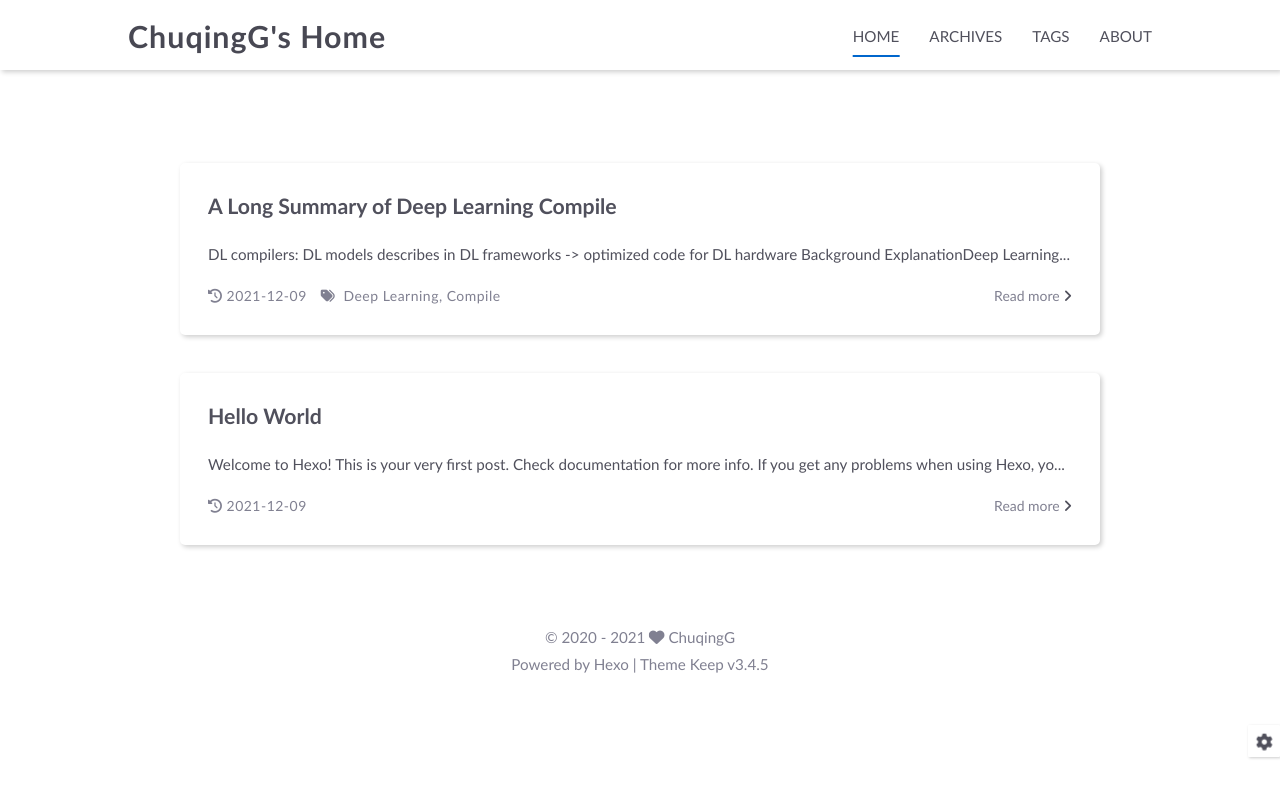
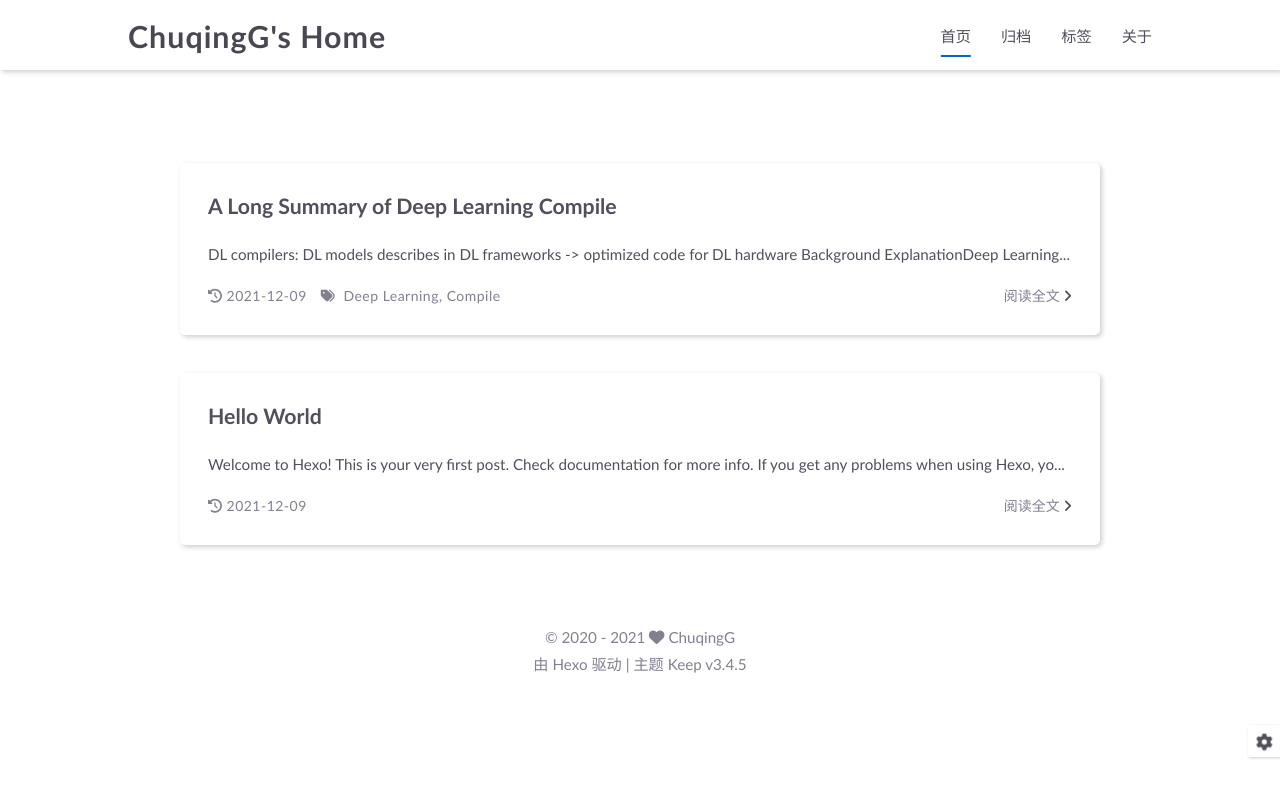
Before and after one commit to chuqingG/chuqingG.github.io, a plain HTML site: page index.html in a window 1280 px wide. Drawn offline with Linux system fonts and the light colour scheme.

Commit message:
Site updated: 2021-12-10 18:40:09

```diff
--- a/index.html
+++ b/index.html
@@ -70,7 +70,7 @@
                             <a class="active"
                                href="/"
                             >
-                                HOME
+                                首页
                             </a>
                         </li>
 
@@ -78,7 +78,7 @@
                             <a class=""
                                href="/archives"
                             >
-                                ARCHIVES
+                                归档
                             </a>
                         </li>
 
@@ -86,7 +86,7 @@
                             <a class=""
                                href="/tags"
                             >
-                                TAGS
+                                标签
                             </a>
                         </li>
 
@@ -94,7 +94,7 @@
                             <a class=""
                                href="/about"
                             >
-                                ABOUT
+                                关于
                             </a>
                         </li>
 
@@ -115,22 +115,22 @@
 
                 <li class="drawer-menu-item flex-center">
                     <a class="active"
-                       href="/">HOME</a>
+                       href="/">首页</a>
                 </li>
 
                 <li class="drawer-menu-item flex-center">
                     <a class=""
-                       href="/archives">ARCHIVES</a>
+                       href="/archives">归档</a>
                 </li>
 
                 <li class="drawer-menu-item flex-center">
                     <a class=""
-                       href="/tags">TAGS</a>
+                       href="/tags">标签</a>
                 </li>
 
                 <li class="drawer-menu-item flex-center">
                     <a class=""
-                       href="/about">ABOUT</a>
+                       href="/about">关于</a>
                 </li>
 
         </ul>
@@ -189,7 +189,7 @@
 
     </div>
 
-    <a href="/2021/12/09/Deep-Learning-Compile-Home/">Read more&nbsp;<i class="fas fa-angle-right"></i></a>
+    <a href="/2021/12/09/Deep-Learning-Compile-Home/">阅读全文&nbsp;<i class="fas fa-angle-right"></i></a>
 </div>
 
             </li>
@@ -217,7 +217,7 @@
 
     </div>
 
-    <a href="/2021/12/09/hello-world/">Read more&nbsp;<i class="fas fa-angle-right"></i></a>
+    <a href="/2021/12/09/hello-world/">阅读全文&nbsp;<i class="fas fa-angle-right"></i></a>
 </div>
 
             </li>
@@ -253,7 +253,7 @@
         </div>
 
         <div class="theme-info info-item">
-            Powered by <a target="_blank" href="https://hexo.io">Hexo</a>&nbsp;|&nbsp;Theme&nbsp;<a class="theme-version" target="_blank" href="https://github.com/XPoet/hexo-theme-keep">Keep v3.4.5</a>
+            由 <a target="_blank" href="https://hexo.io">Hexo</a> 驱动&nbsp;|&nbsp;主题&nbsp;<a class="theme-version" target="_blank" href="https://github.com/XPoet/hexo-theme-keep">Keep v3.4.5</a>
         </div>
 
 
```
Also changed, not shown: 2021/12/09/Deep-Learning-Compile-Home/index.html (+14 -12 lines), 2021/12/09/hello-world/index.html (+10 -10 lines), about/index.html (+9 -9 lines), archives/2021/12/index.html (+10 -10 lines), archives/2021/index.html (+10 -10 lines), archives/index.html (+10 -10 lines), tags/Deep-Learning-Compile/index.html (+10 -10 lines), tags/index.html (+10 -10 lines).
